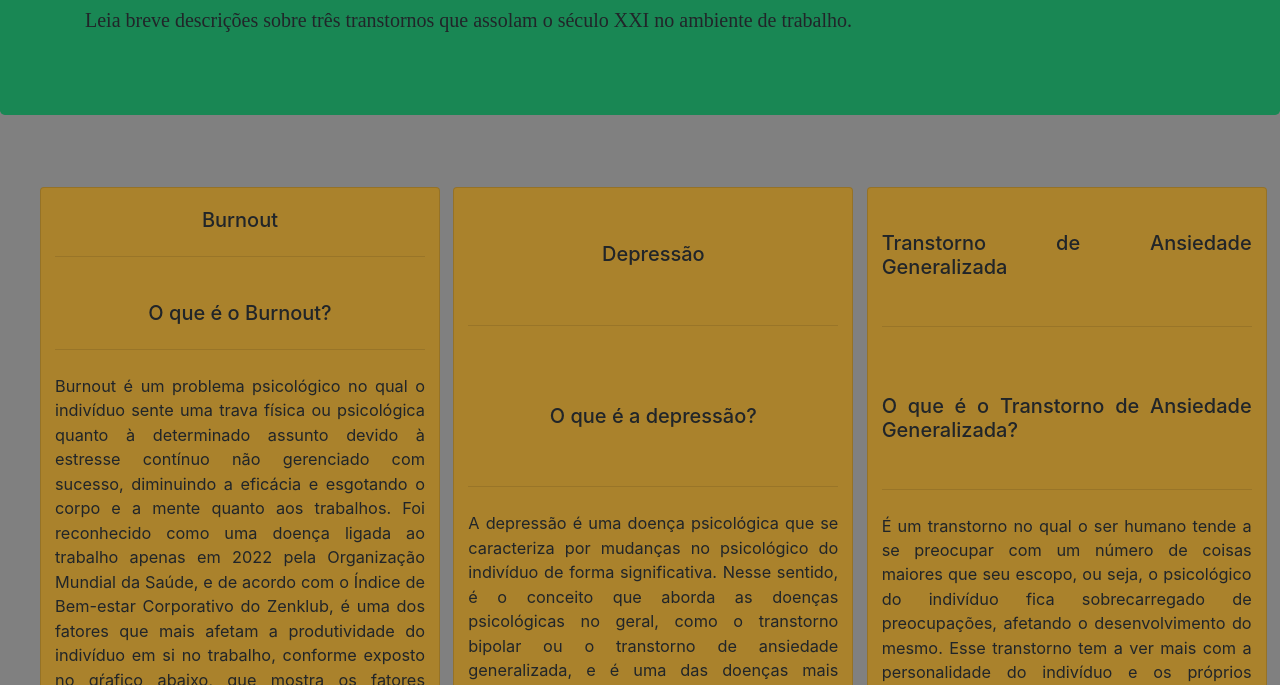
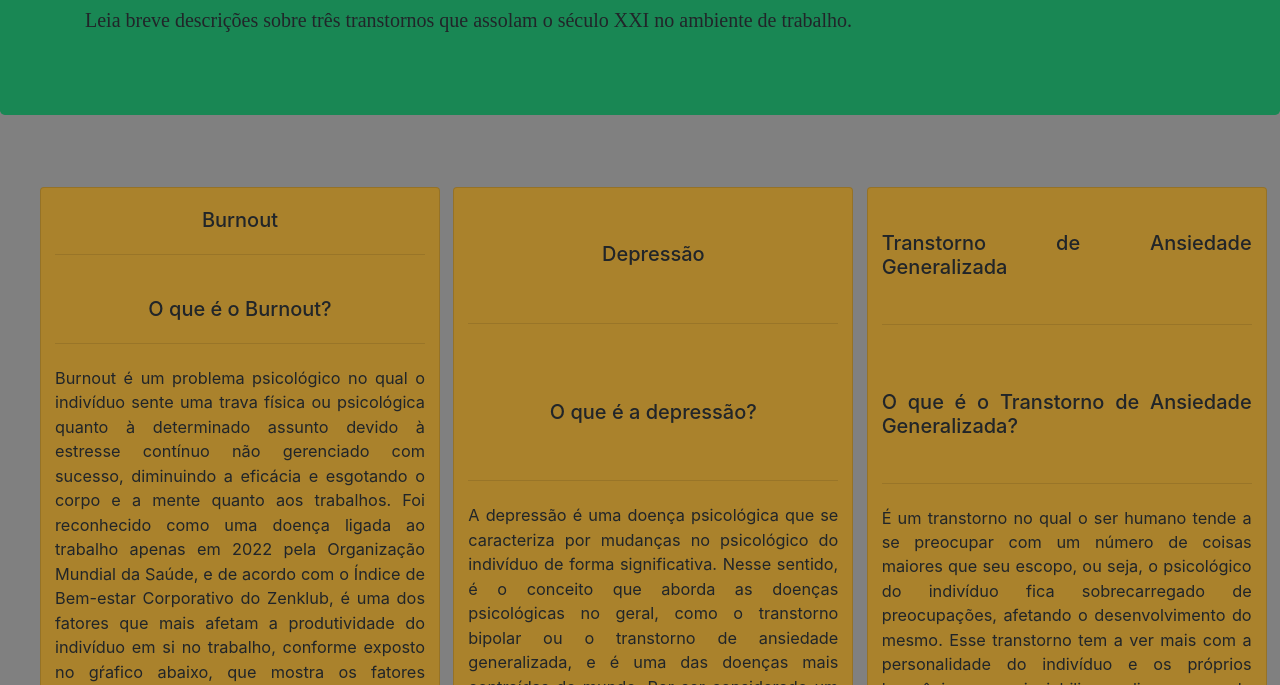
Before and after one commit to Tsumioshino/site_html_css_psi, a plain HTML site: page index.html in a window 1280 px wide. Shown: the part 115-800 px from the top of the page. Drawn offline with nearby package versions, Linux system fonts and the light colour scheme.

Commit message:
Add files via upload

```diff
--- a/index.css
+++ b/index.css
@@ -12,9 +12,9 @@
 
 .card {
   text-align: justify;
-  row-gap: 8px;
+  row-gap: 6px;
   width: 25rem;
-  border-radius: 80px;
+  border-radius: 50px;
   padding-left: 14px;
   padding-right: 14px;
   font-size: 102%;
```
